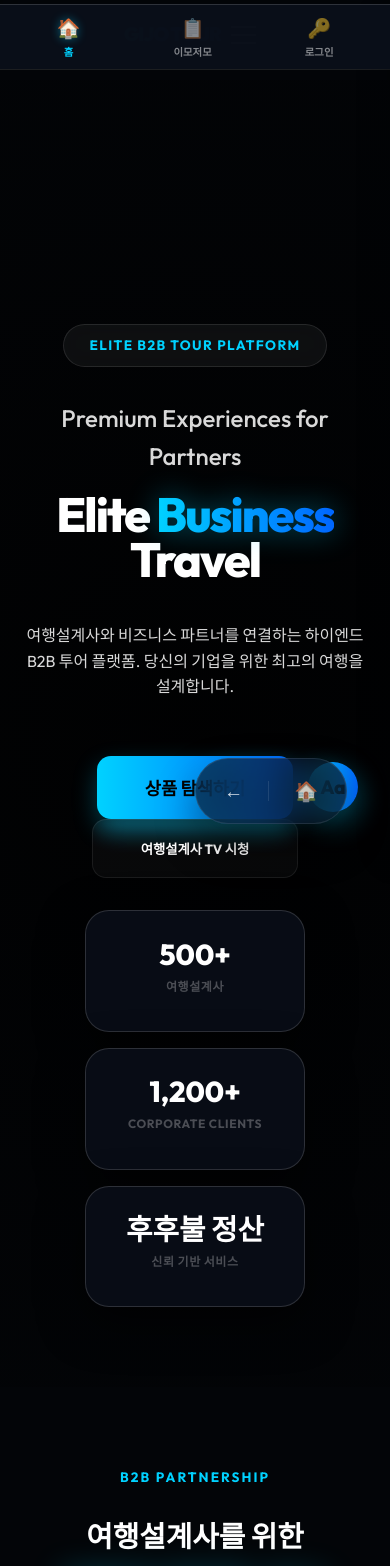
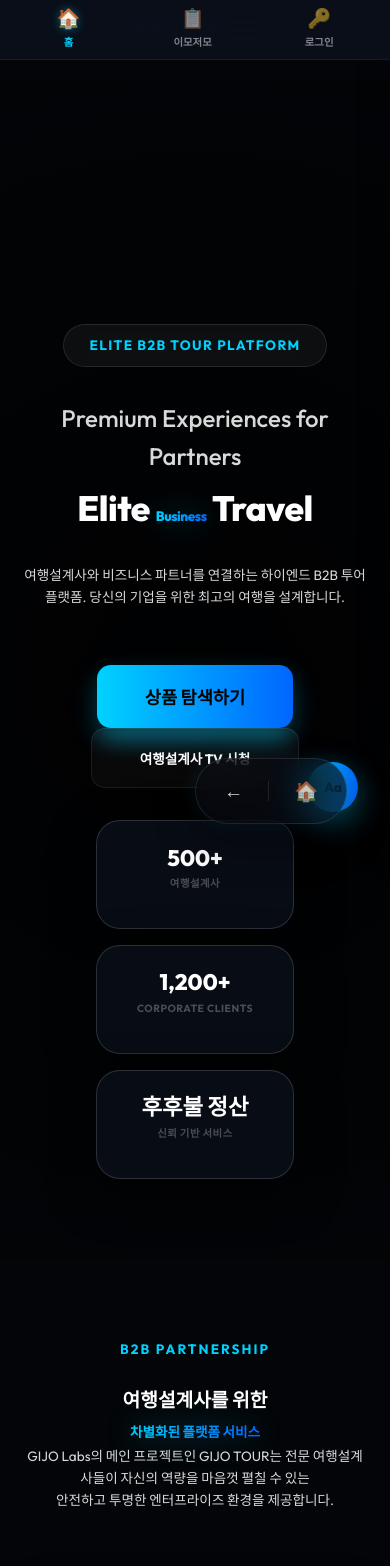
Before and after one commit to gijotour/gijo-tour-app, a React (Vite) app: page /gijotour in a window 390 px wide. Shown: the top 1566 px of the page. Built offline with nearby package versions, Linux system fonts and the light colour scheme.

Commit message:
fix: 전역 모바일 타이포그래피 시스템 적용 (폰트 크기 불일치 및 가독성 문제 해결)

```diff
--- a/src/index.css
+++ b/src/index.css
@@ -2876,32 +2876,39 @@ html {
 
 @media (max-width: 600px) {
   :root {
-    --glass-blur: blur(15px); /* Reduce blur cost on mobile */
-  }
-
-  h1 { font-size: 2.2rem !important; }
-  h2 { font-size: 1.8rem !important; }
-  h3 { font-size: 1.4rem !important; }
-
-  .hero-main-title { font-size: 3rem !important; }
-  .hero-description { font-size: 1rem !important; }
+    --glass-blur: blur(15px);
+    /* Strict Mobile Typography Scale */
+    --m-fs-h1: 1.5rem;
+    --m-fs-h2: 1.2rem;
+    --m-fs-h3: 1.0rem;
+    --m-fs-base: 0.85rem;
+    --m-fs-sm: 0.75rem;
+    --m-fs-xs: 0.65rem;
+  }
+
+  h1 { font-size: var(--m-fs-h1) !important; letter-spacing: -0.5px; }
+  h2 { font-size: var(--m-fs-h2) !important; }
+  h3 { font-size: var(--m-fs-h3) !important; }
+  p, div, span, button { font-size: var(--m-fs-base); }
+
+  .hero-main-title { font-size: 2.2rem !important; }
+  .hero-description { font-size: var(--m-fs-base) !important; }
 
   /* Dashboard Specific Scaling */
-  .dashboard-main-elite h1 { font-size: 1.2rem !important; }
-  .dashboard-main-elite h2 { font-size: 1.0rem !important; }
-  .dashboard-main-elite p { font-size: 0.8rem !important; }
-  .stat-value { font-size: 1.8rem !important; }
-  .stat-label { font-size: 0.75rem !important; }
-
-  .elite-stat-card { padding: 1.2rem !important; }
-  .elite-stat-card .stat-value { font-size: 1.5rem !important; }
-
-  .elite-input-wrap label { font-size: 0.75rem !important; }
-  .elite-input-wrap input { padding: 10px !important; font-size: 0.9rem !important; }
+  .dashboard-main-elite h1 { font-size: var(--m-fs-h1) !important; }
+  .dashboard-main-elite h2 { font-size: var(--m-fs-h2) !important; }
+  .dashboard-main-elite p { font-size: var(--m-fs-base) !important; }
+  .stat-value { font-size: 1.4rem !important; }
+  .stat-label { font-size: var(--m-fs-xs) !important; }
+
+  .elite-stat-card .stat-value { font-size: 1.2rem !important; }
+
+  .elite-input-wrap label { font-size: var(--m-fs-sm) !important; }
+  .elite-input-wrap input { padding: 10px !important; font-size: var(--m-fs-base) !important; }
 
   /* Navbar adjustments */
-  .nav-username { font-size: 0.8rem !important; max-width: 80px; overflow: hidden; text-overflow: ellipsis; }
-  .navbar { height: 70px !important; }
+  .nav-username { font-size: var(--m-fs-sm) !important; max-width: 60px; }
+  .navbar { height: 60px !important; }
 }
 
 /* Mobile Bottom Navigation Styles */
```
